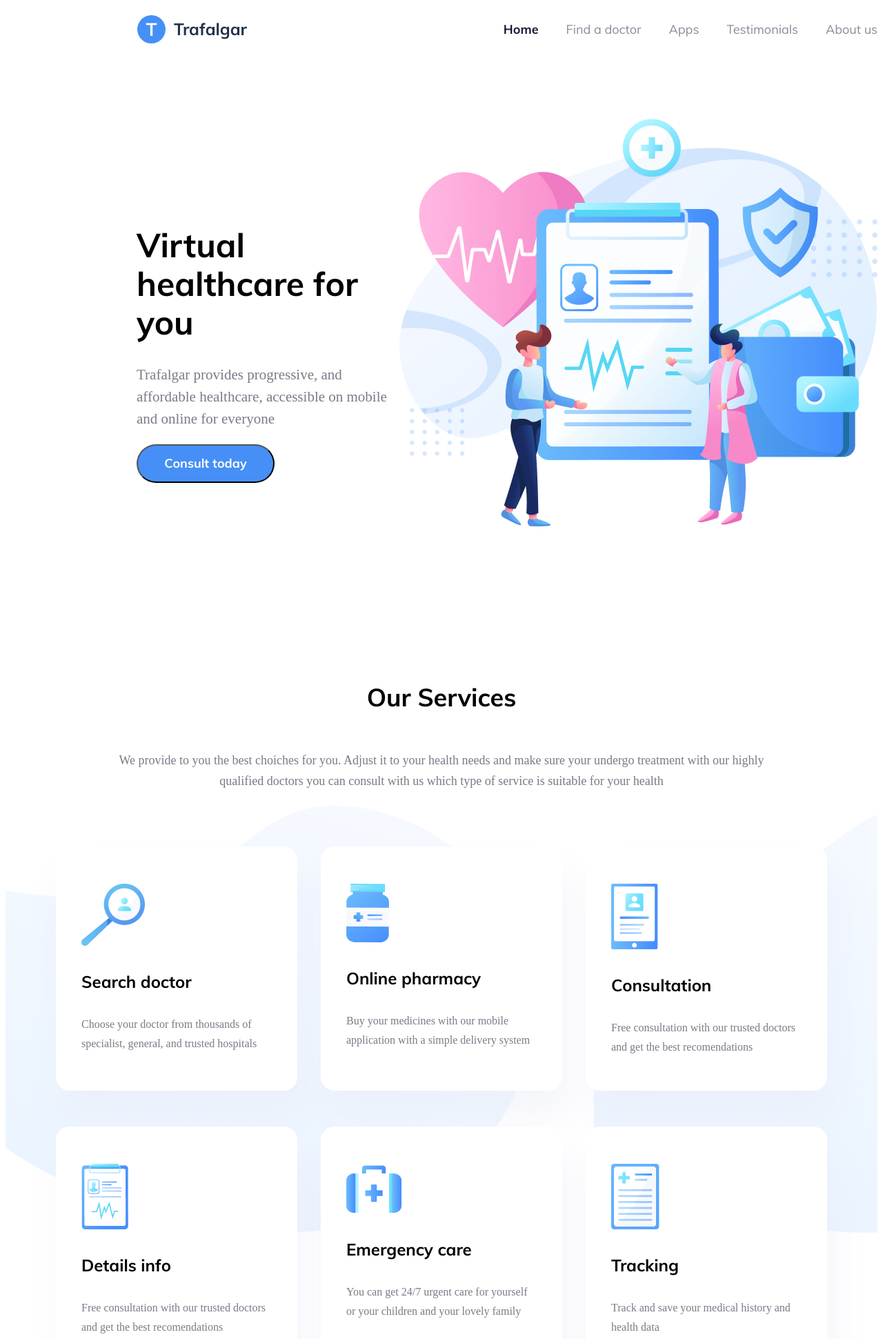
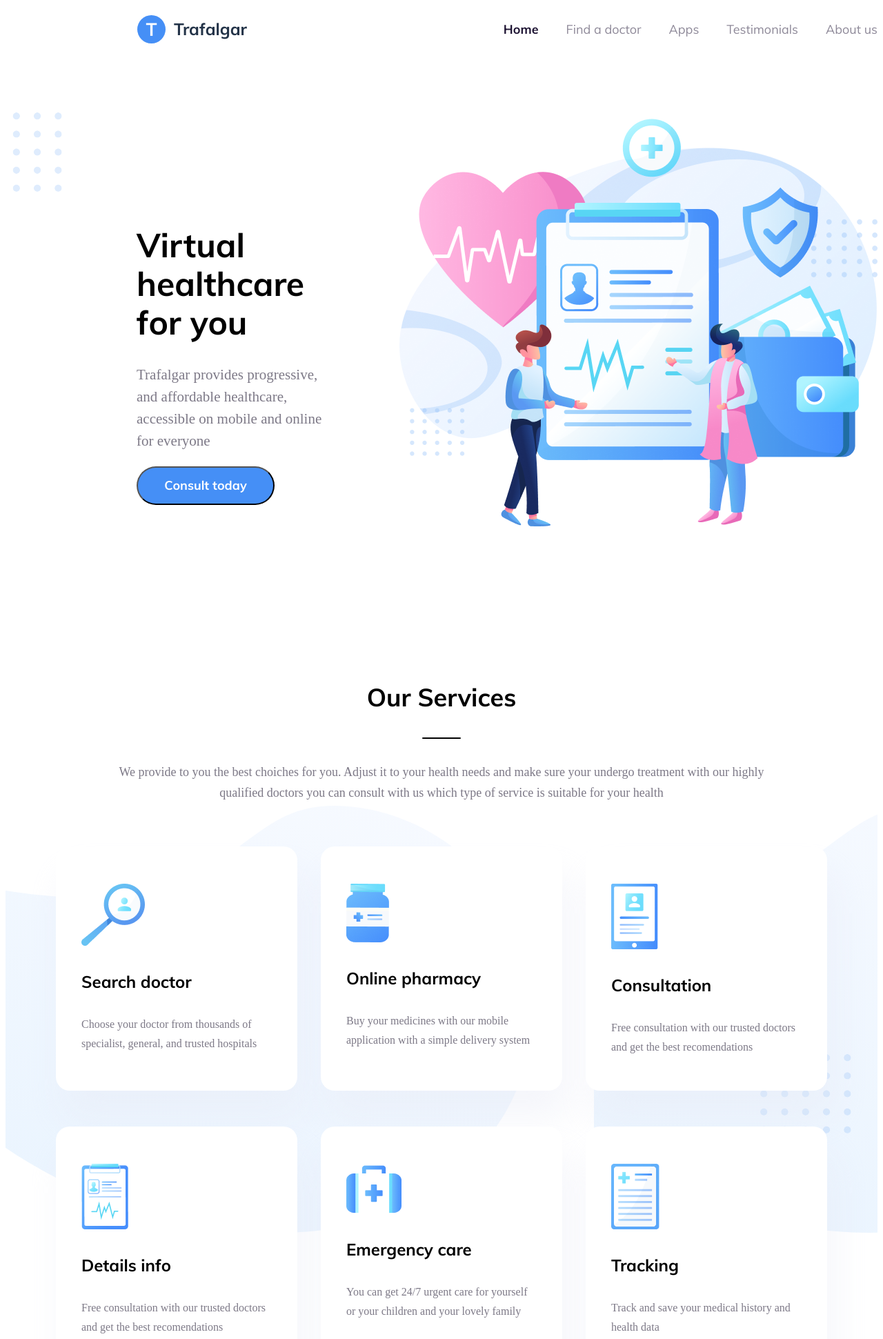
Before and after one commit to widjuu/landing, a website: page index.html in a window 1280 px wide. Shown: the part 5-1946 px from the top of the page at 69% size. Drawn offline with Linux system fonts and the light colour scheme; a web font is replaced by a local one.

Commit message:
доработка

```diff
--- a/css/header.css
+++ b/css/header.css
@@ -70,15 +70,21 @@
   cursor: pointer;
 }
 
+.headerEl {
+  position: absolute;
+  margin-left: -50px;
+  margin-top: 160px;
+}
+
 .headerContent {
   display: flex;
   flex-direction: row;
-  justify-content: space-between;
   align-items: center;
   margin-left: 190px;
 }
 
 .headerText {
+  margin-right: 109px;
   width: 445px;
   height: 338px;
 }
--- a/css/section1.css
+++ b/css/section1.css
@@ -15,6 +15,7 @@
 }
 
 .ourServicesContent {
+  margin-top: 33px;
   font-family: Mulish;
   font-style: normal;
   font-weight: 300;
@@ -36,13 +37,21 @@
   display: flex;
   flex-direction: row;
   flex-wrap: wrap;
-  padding-top: 80px;
+  margin-top: 80px;
   max-width: 1152px;
   height: 745px;
   margin-bottom: 69px;
 }
 
+.servicesEl {
+  position: absolute;
+  margin-top: 318px;
+  margin-left: 1038px;
+  z-index: 1;
+}
+
 .serviceBox {
+  z-index: 2;
   width: 350px;
   height: 354px;
   margin: 17px;
--- a/css/section2-3.css
+++ b/css/section2-3.css
@@ -12,6 +12,7 @@
 .learnBox {
   display: flex;
   flex-direction: column;
+  align-items: flex-start;
   max-width: 486px;
 }
 
@@ -19,6 +20,7 @@
   max-width: 420px;
   display: flex;
   flex-direction: column;
+  align-items: flex-start;
 }
 
 .appsTitle {
--- a/css/section4.css
+++ b/css/section4.css
@@ -17,6 +17,7 @@
   display: flex;
   flex-direction: row;
   justify-content: center;
+  margin-top: 66px;
 }
 
 .section4Header {
--- a/index.html
+++ b/index.html
@@ -15,6 +15,7 @@
   <body>
     <div class="wrapper">
       <header>
+        <div class="headerEl"><img src="/public/images/element.svg" /></div>
         <div class="headerLine">
           <div class="logo">
             <div class="t">T</div>
@@ -28,6 +29,7 @@
             <a class="topNavText">About us</a>
           </nav>
         </div>
+
         <div class="headerContent">
           <div class="headerText">
             <h1 class="headerText1">Virtual healthcare for you</h1>
@@ -44,16 +46,7 @@
       <section class="ourServices">
         <div class="ourServicesHeader">
           <h2 class="sectionTitle">Our Services</h2>
-          <svg
-            class="line"
-            width="56"
-            height="2"
-            viewBox="0 0 56 2"
-            fill="none"
-            xmlns="http://www.w3.org/2000/svg"
-          >
-            <rect width="56" height="2" rx="1" fill="black" />
-          </svg>
+          <img src="public/images/Line.svg" >
           <h3 class="ourServicesContent">
             We provide to you the best choiches for you. Adjust it to your
             health needs and make sure your undergo treatment with our highly
@@ -63,7 +56,8 @@
         </div>
 
         <div class="services">
-                    <div class="serviceBox">
+          <div class="servicesEl"><img src="/public/images/element.svg" /></div>
+          <div class="serviceBox">
             <!--1-->
             <div class="serviceBoxContent">
               <img src="/public/images/search.png" />
@@ -136,6 +130,7 @@
         <img src="/public/images/trafalgar-illustration sec02 1.png" />
         <div class="learnBox">
           <h2 class="sectionTitle">Leading healthcare providers</h2>
+          <img src="public/images/Line.svg" >
           <h3 class="content">
             Trafalgar provides progressive, and affordable healthcare,
             accessible on mobile and online for everyone. To us, it’s not just
@@ -150,6 +145,7 @@
       <section class="section2">
         <div class="apps">
           <h2 class="appsTitle">Download our mobile apps</h2>
+          <img src="public/images/Line.svg" >
           <h3 class="content">
             Our dedicated patient engagement app and web portal allow you to
             access information instantaneously (no tedeous form, long calls, or
@@ -166,6 +162,7 @@
             <h2 class="section4Title">What our customer are saying</h2>
             <img class="section4El" src="/public/images/Group 4.svg" />
           </div>
+          <img src="/public/images/whiteLine.svg" >
          <div class="customerComment">
             <img class="avatar" src="/public/images/Group 5.png" />
             <div class="section4Name">
@@ -255,6 +252,8 @@
 
       <section class="section5">
         <h2 class="sectionTitle">Check out our latest article</h2>
+        <img src="public/images/Line.svg" >
+
         <div class="section5El"><img src="/public/images/element.svg" /></div>
         <div class="articles">
           <!--article 1-->
@@ -337,7 +336,7 @@
           <a class="footerA" href="#">Instructions</a>
           <a class="footerA" href="#">How it works</a>
         </div>
-      </footer>
+   </footer>
     </div>
   </body>
 </html>
--- a/style.css
+++ b/style.css
@@ -1,6 +1,7 @@
 .wrapper {
   max-width: 1600px;
   margin: 0 auto;
+  background: #ffffff;
 }
 
 .button {
@@ -21,6 +22,7 @@
 }
 
 .content {
+  margin-top: 31px;
   max-width: 450px;
   font-family: Mulish;
   font-style: normal;
```
Also changed, not shown: dist/Line.46f6e060.svg (added), dist/index.html, dist/whiteLine.15eeccc0.svg (added), public/images/Line.svg (added), public/images/whiteLine.svg (added), 18 other files.
